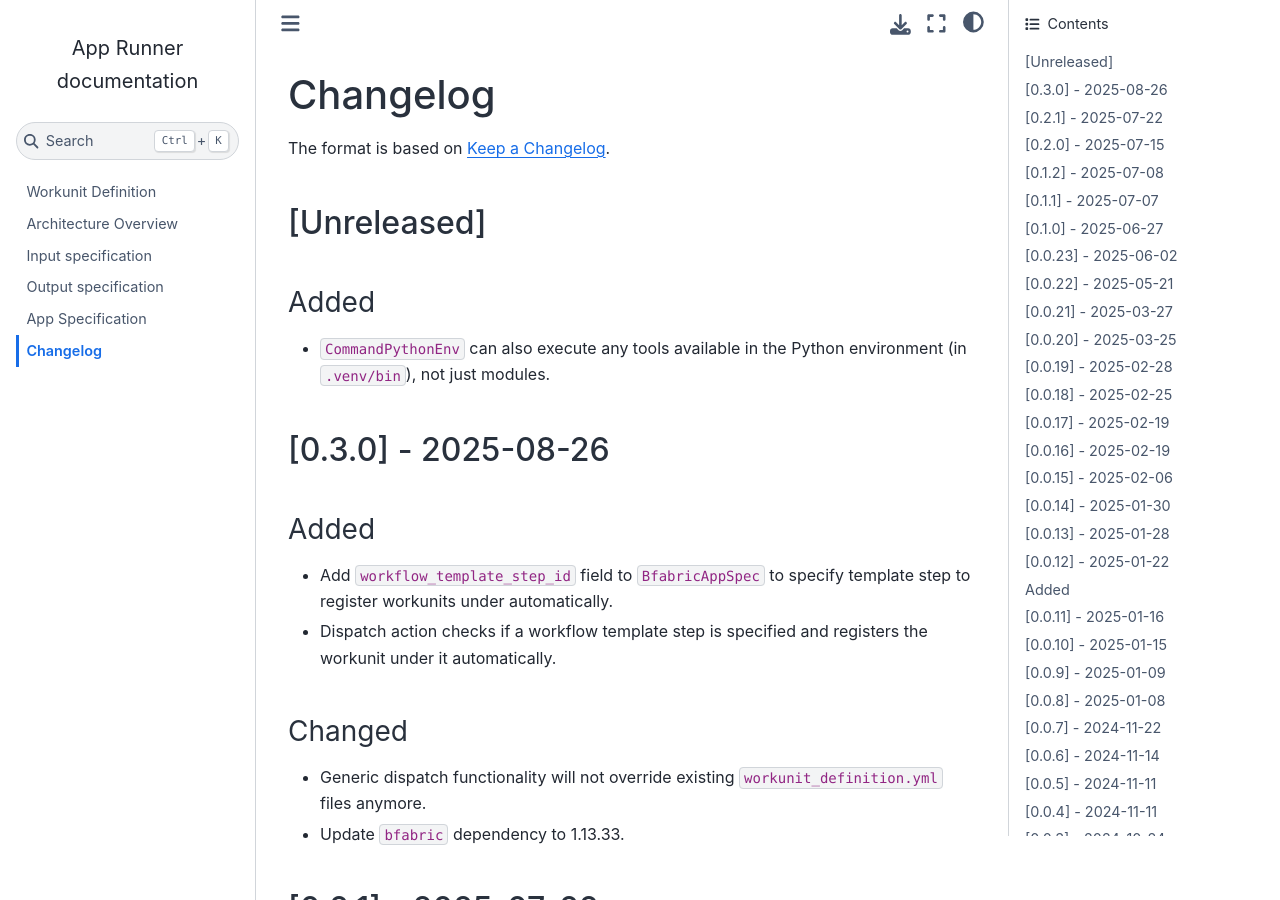
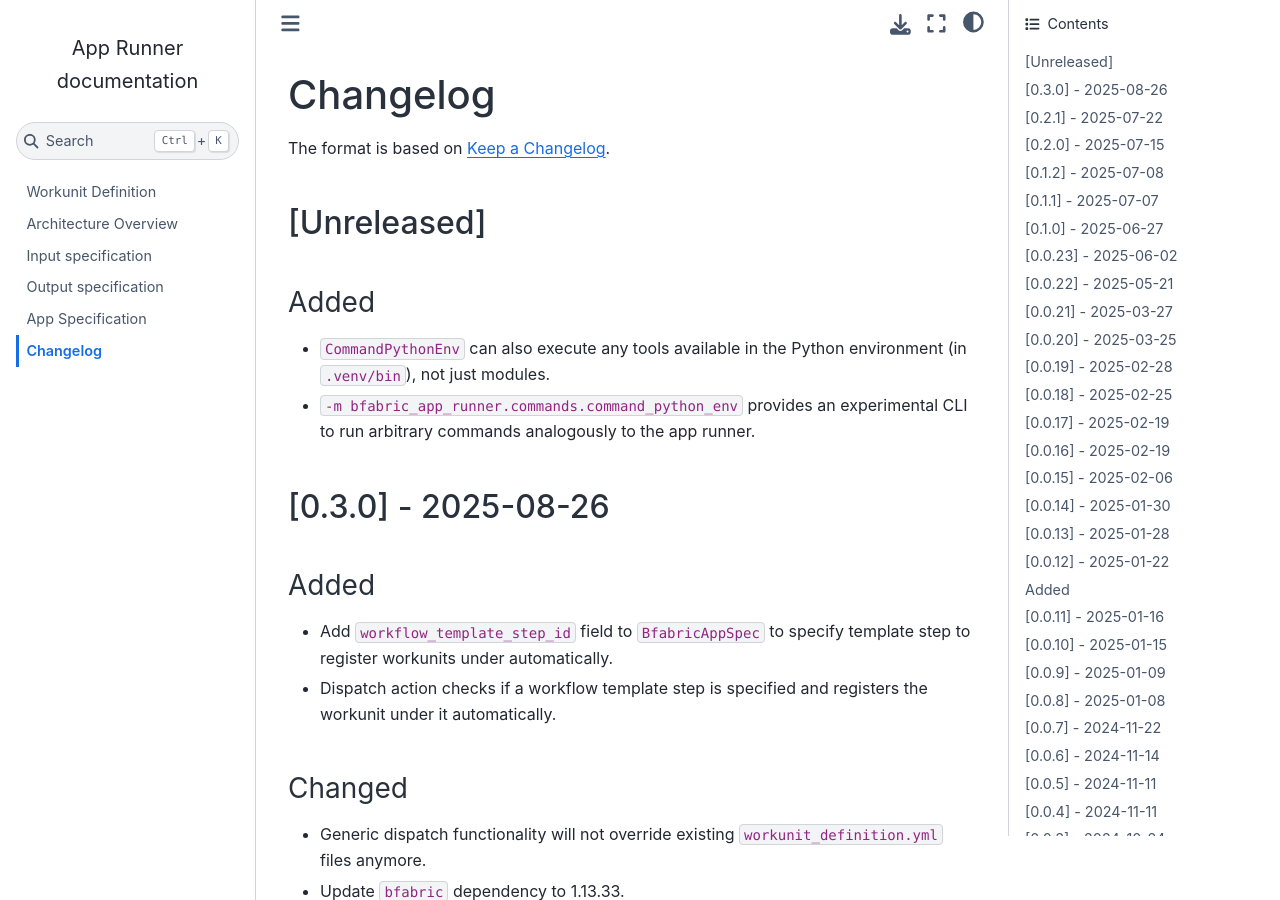
Before and after one commit to fgcz/bfabricPy, a Sphinx documentation site: the page built from bfabric_app_runner/docs/changelog.md, in a window 1280 px wide and 900 px high. Built offline with Sphinx 7.4.7 and the Sphinx Book theme 1.1.4, drawn with Linux system fonts in a browser that asks for light colours.

Commit message:
changelog entry

```diff
--- a/bfabric_app_runner/docs/changelog.md
+++ b/bfabric_app_runner/docs/changelog.md
@@ -7,6 +7,7 @@ The format is based on [Keep a Changelog](https://keepachangelog.com/en/1.1.0/).
 ### Added
 
 - `CommandPythonEnv` can also execute any tools available in the Python environment (in `.venv/bin`), not just modules.
+- `-m bfabric_app_runner.commands.command_python_env` provides an experimental CLI to run arbitrary commands analogously to the app runner.
 
 ## \[0.3.0\] - 2025-08-26
 
```
